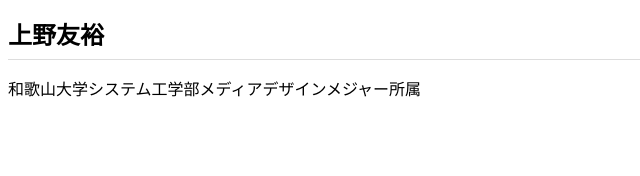
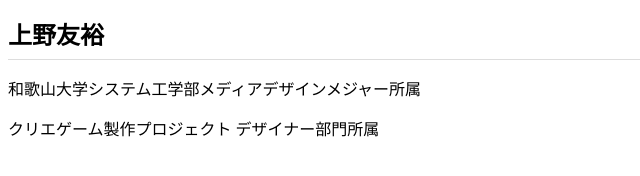
Before and after one commit to uenoDE/uenoDE.github.io, a plain HTML site: page index.html in a window 1280 px wide. Shown: the whole page, without its empty margins (0-640 px from the left). Drawn offline with Linux system fonts and the light colour scheme.

Commit message:
Add files via upload

```diff
--- a/index.html
+++ b/index.html
@@ -8,5 +8,6 @@
 <body>
   <h1>上野友裕</h1>
   <p>和歌山大学システム工学部メディアデザインメジャー所属</p>
+  <p>クリエゲーム製作プロジェクト デザイナー部門所属</p>
 </body>
 </html>
```
